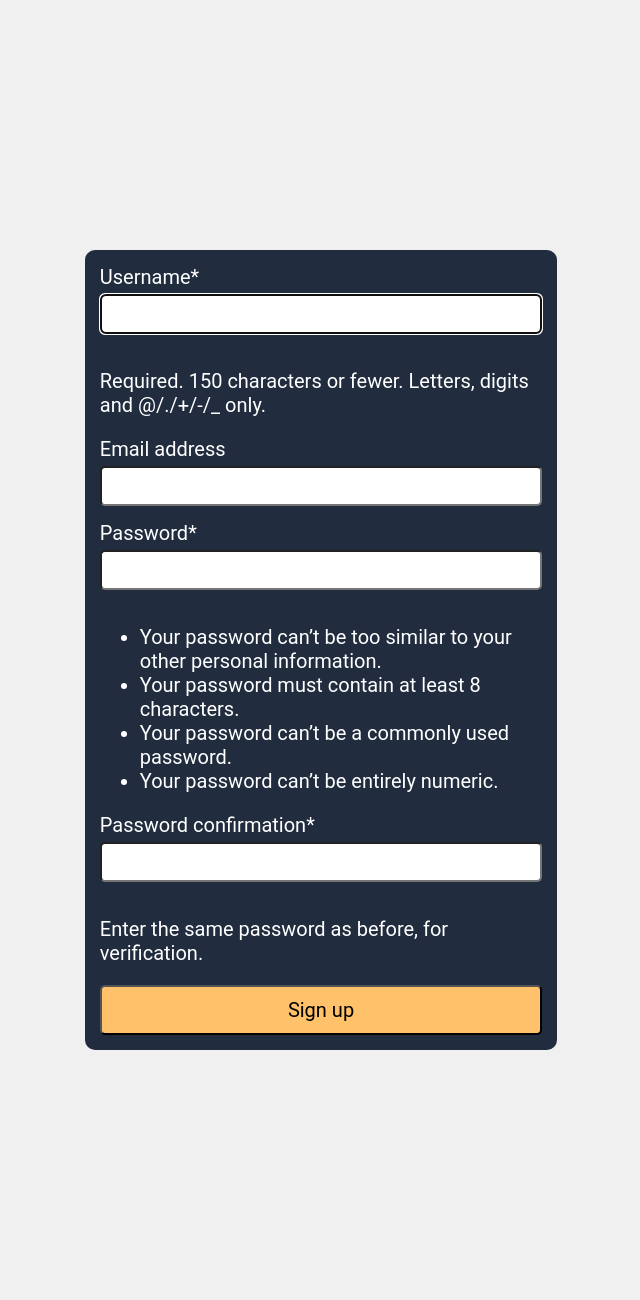
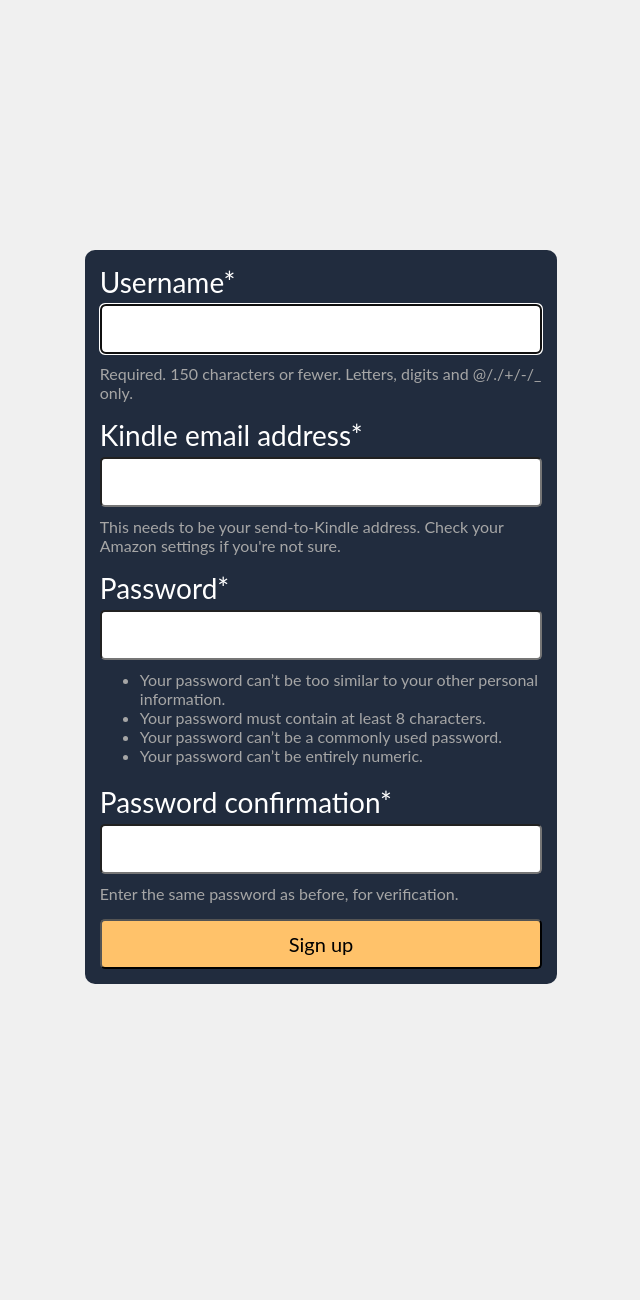
Before and after one commit to faaizajaz/rentabook, a Django app: page /iwantin/ in a window 1280 px wide. Shown: the whole page, without its empty margins (319-959 px from the left). After the commit the page ends 984 px from the top, so only its background shows below. Run offline with Django 3.2, Linux system fonts and the light colour scheme; some libraries are stand-ins or nearby versions.

Commit message:
Cleaned up forms, tightened styling and fonts

```diff
--- a/bookquery/forms.py
+++ b/bookquery/forms.py
@@ -6,6 +6,7 @@ class SearchForm(ModelForm):
 	#title = CharField(required=False)
 	#author = CharField(required=False)
 	#any_field = CharField(required=False)
+	#email = CharField(required=True, label='Kindle email address')
 	class Meta:
 		model = BookQuery
 		exclude = ['user']
--- a/bookquery/templates/bookquery/noresults.html
+++ b/bookquery/templates/bookquery/noresults.html
@@ -5,6 +5,7 @@
     <link rel="stylesheet" type="text/css" href="{% static 'base.css' %}" rel="stylesheet">
     <script type="text/javascript" src="https://ajax.googleapis.com/ajax/libs/jquery/3.5.1/jquery.min.js"></script>
     <script src="{% static 'download-books.js' %}" type="text/javascript"></script>
+    <link href='https://fonts.googleapis.com/css?family=Sofia' rel='stylesheet'>
 </head>
 
 <body>
--- a/bookquery/templates/bookquery/results.html
+++ b/bookquery/templates/bookquery/results.html
@@ -5,10 +5,12 @@
     <link rel="stylesheet" type="text/css" href="{% static 'base.css' %}" rel="stylesheet">
     <script type="text/javascript" src="https://ajax.googleapis.com/ajax/libs/jquery/3.5.1/jquery.min.js"></script>
     <script src="{% static 'download-books.js' %}" type="text/javascript"></script>
+    <link href='https://fonts.googleapis.com/css?family=Sofia' rel='stylesheet'>
 </head>
 
 <body>
     <div class="results-box">
+        <div class="login-status">&#128994 Logged in as {{request.user.username}}</div>
     	<h1>These are the books I've found. Select <b>one</b> to download, or <a class="search-again-link" href="{% url 'search' %}">search again.</a></h1>
         <form>
             {% csrf_token %}
--- a/bookquery/templates/bookquery/search.html
+++ b/bookquery/templates/bookquery/search.html
@@ -6,6 +6,7 @@
 	<link rel="stylesheet" type="text/css" href="{% static 'base.css' %}" rel="stylesheet">
 	<script type="text/javascript" src="https://ajax.googleapis.com/ajax/libs/jquery/3.5.1/jquery.min.js"></script>
 	<script src="{% static 'loader-search.js' %}" type="text/javascript"></script>
+	<link href='https://fonts.googleapis.com/css?family=Sofia' rel='stylesheet'>
 </head>
 
 <body>
--- a/static/base.css
+++ b/static/base.css
@@ -1,6 +1,6 @@
 /****************** BASE CSS (ALL PAGES) ******************/
 * {
-    font-family: Roboto;
+    font-family: Lato;
 }
 
 body {
@@ -24,6 +24,18 @@ a:hover {
 
 
 /********************** SEARCH PAGE **********************/
+
+.requiredField, #div_id_email .control-label {
+    font-size: 28px;
+}
+
+.help-block, .controls ul {
+    font-size: 16px;
+    margin-top: 0px;
+    color: #a6a6a6;
+}
+
+
 .search-box,
 .login-box,
 .register-box {
@@ -45,14 +57,22 @@ a:hover {
 #id_password2 {
     background: white;
     width: 100%;
-    height: 40px;
-    font-size: 18px;
+    height: 50px;
+    font-size: 24px;
     padding: 5px 10px;
     border-radius: 5px;
     margin-top: 5px;
-    margin-bottom: 15px;
+    margin-bottom: 10px;
 }
 
+#div_id_any_field .control-label .asteriskField {
+    color: #212C3E;
+}
+
+
+#hint_id_password1 {
+    margin: 0px;
+}
 .search-button,
 .login-button,
 .register-button {
@@ -89,7 +109,7 @@ form {
     width: 70%;
     margin: 40px auto;
     /* top/botton 40x, l/r auto. This centers the box */
-    padding: 15px;
+    padding: 15px 30px;
     border-radius: 6px;
     color: white;
 }
--- a/users/forms.py
+++ b/users/forms.py
@@ -1,8 +1,9 @@
 from django.contrib.auth.models import User
 from django.contrib.auth.forms import UserCreationForm
+from django.forms import EmailField
 
 class UserRegistrationForm(UserCreationForm):
-
+	email = EmailField(required=True, label='Kindle email address', help_text='This needs to be your send-to-Kindle address. Check your Amazon settings if you\'re not sure.')
 	class Meta:
 		model = User
 		fields = ['username', 'email', 'password1', 'password2']
```
